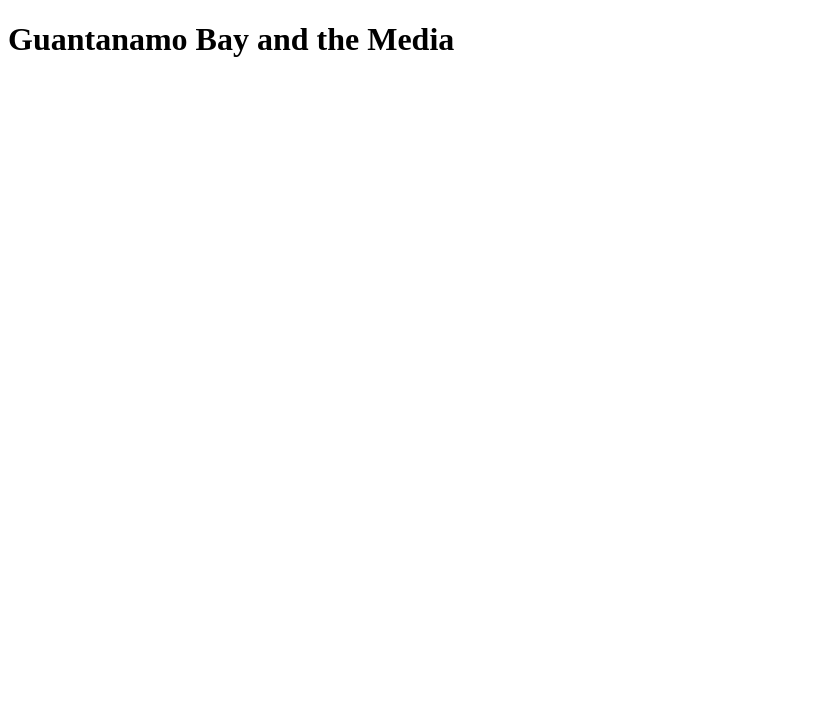
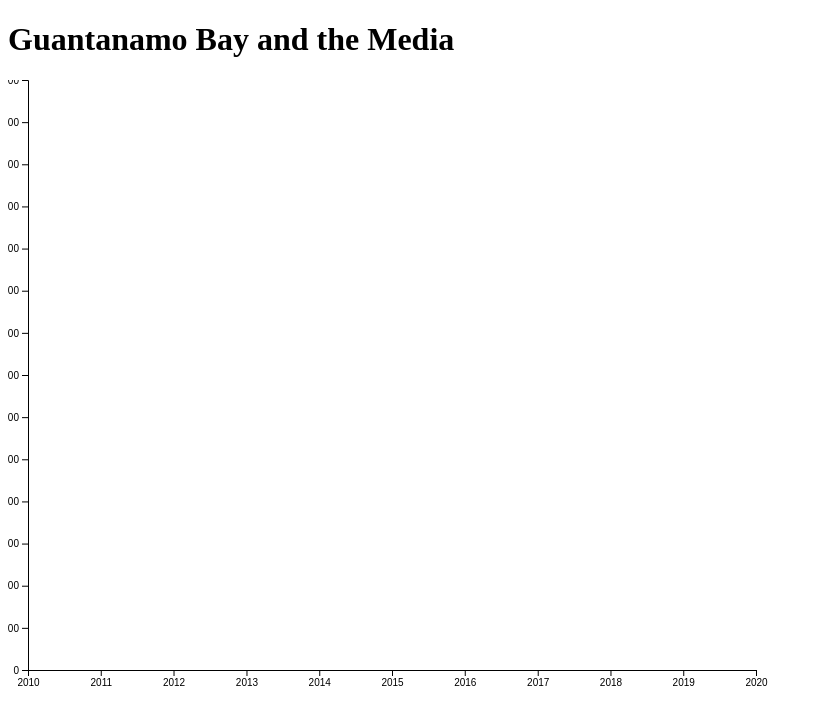
Before and after one commit to hjohns12/gitmo, a plain HTML site: page index.html in a window 1280 px wide. Shown: the whole page, without its empty margins (0-823 px from the left). Drawn offline with Linux system fonts and the light colour scheme.

Commit message:
temp y-axis fix

```diff
--- a/index.html
+++ b/index.html
@@ -3,7 +3,7 @@
     <meta charset="utf-8">
     <title>Guantanamo Bay</title>
     <link href="https://fonts.googleapis.com/css2?family=Roboto+Mono&display=swap" rel="stylesheet">    <link rel="stylesheet" href="./style.css">
-    <link href="https://fonts.googleapis.com/css2?family=Roboto+Slab:wght@500&display=swap" rel="stylesheet" href="./style.css">
+    <link href="https://fonts.googleapis.com/css2?family=Roboto+Slab:wght@500&display=swap" rel="stylesheet" href="../css/style.css">
   </head>
   <body>
     <header>
--- a/index.js
+++ b/index.js
@@ -1,16 +1,29 @@
-import { Barchart } from "../Barchart.js";
+import { Barchart } from "../js/Barchart.js";
 
 let barchart;
 
 // global state
 let state = {
     data: [],
+    domain: [],
 };
 
-d3.csv("./data/guantanamo-all-story-urls-20200503233646.csv", d3.autoType).then(data => {
-    state.data = data;
-    init();
-  })
+d3.csv("./data/media_occurences.csv", function(d) {
+    return {
+        year: new Date(+d.year, 0, 1),
+        media_name: d.media_name,
+        count: +d.count,
+    };
+    })
+    .then(data => {
+        state.data = data;
+        // state.domain = [
+        //     0,
+        //     // need to add maximum y-axis value here
+        //     state.data.forEach(year => )
+        // ]
+        init();
+    })
 
 function init() {
   barchart = new Barchart(state, setGlobalState);
--- a/js/Barchart.js
+++ b/js/Barchart.js
@@ -1,7 +1,7 @@
 class Barchart {
     constructor(state, setGlobalState) {
         this.width = window.innerWidth * 0.6
-        this.height = window.innerHeight * 0.4;
+        this.height = window.innerHeight * 0.8;
         this.margins = { top: 0, bottom: 50, left: 20, right: 20 };
 
         this.svg = d3
@@ -10,9 +10,49 @@ class Barchart {
           .attr("width", this.width)
           .attr("height", this.height);
 
+        this.xScale = d3
+            .scaleTime()
+            .domain(d3.extent(state.data, d => d.year))
+            .range([this.margins.left, this.width - this.margins.right])
+
+        this.yScale = d3
+            .scaleLinear()
+            // .domain([0, d3.max(state.data, d => d.count)])
+            .domain([0, 2800])
+            .range([this.height - this.margins.bottom, this.margins.top]);
+
+        this.xAxis = d3.axisBottom(this.xScale);
+        this.yAxis = d3.axisLeft(this.yScale);
+
+          // add the xAxis
+        this.svg
+            .append("g")
+            .attr("class", "axis x-axis")
+            .attr("transform", `translate(0,${this.height - this.margins.bottom})`)
+            .call(this.xAxis)
+            .append("text")
+            .attr("class", "axis-label")
+            .attr("x", "50%")
+            .attr("dy", "3em")
+            .text("Year");
+
+        // add the yAxis
+        this.svg
+            .append("g")
+            .attr("class", "axis y-axis")
+            .attr("transform", `translate(${this.margins.left},0)`)
+            .call(this.yAxis)
+            .append("text")
+            .attr("class", "axis-label")
+            .attr("y", "50%")
+            .attr("dx", "-3em")
+            .attr("writing-mode", "vertical-rl")
+            .text("# stories");
+
     }
 
     draw(state, setGlobalState) {
+
 
     }
 
```
Also changed, not shown: 1 other file.
